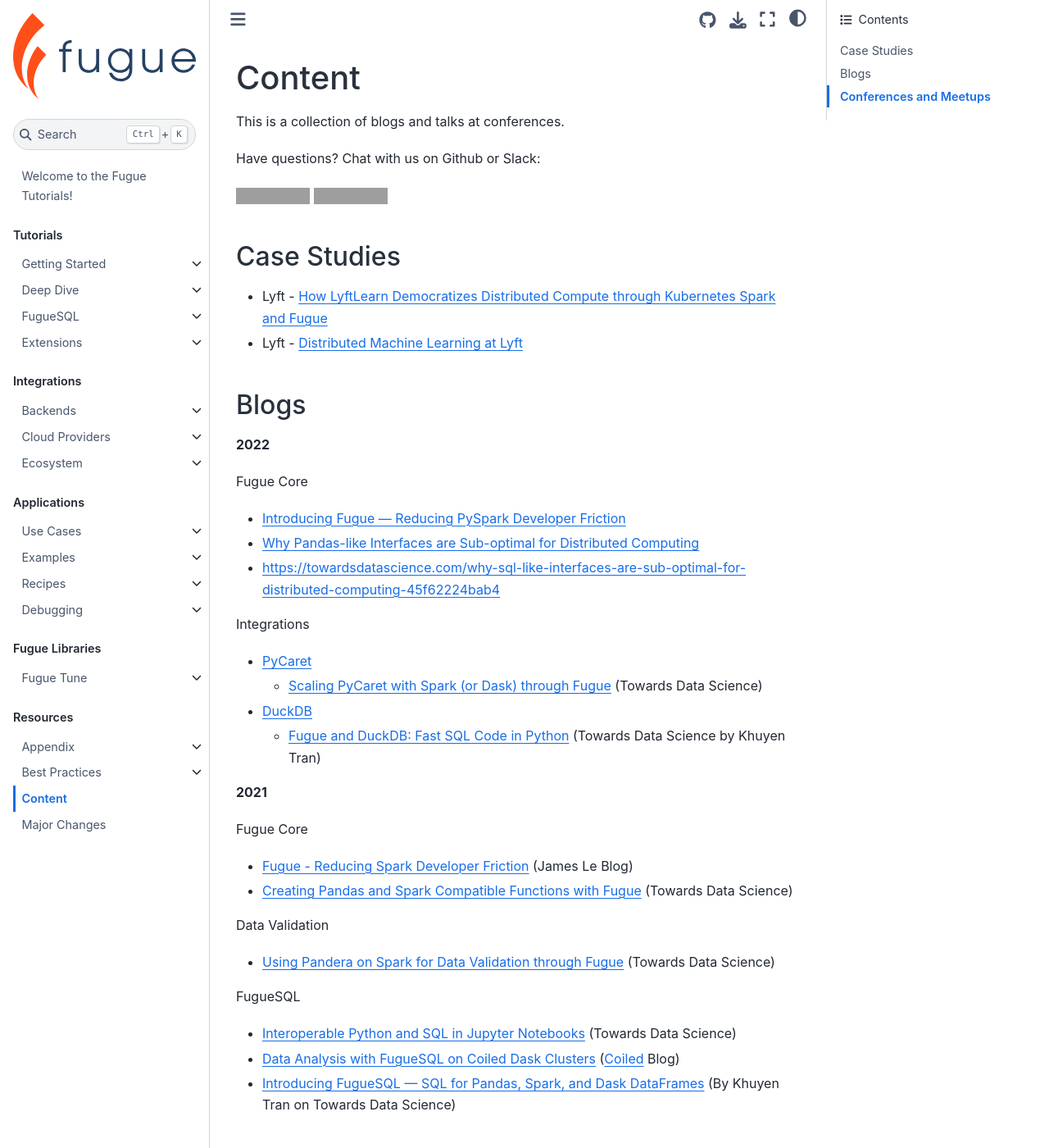
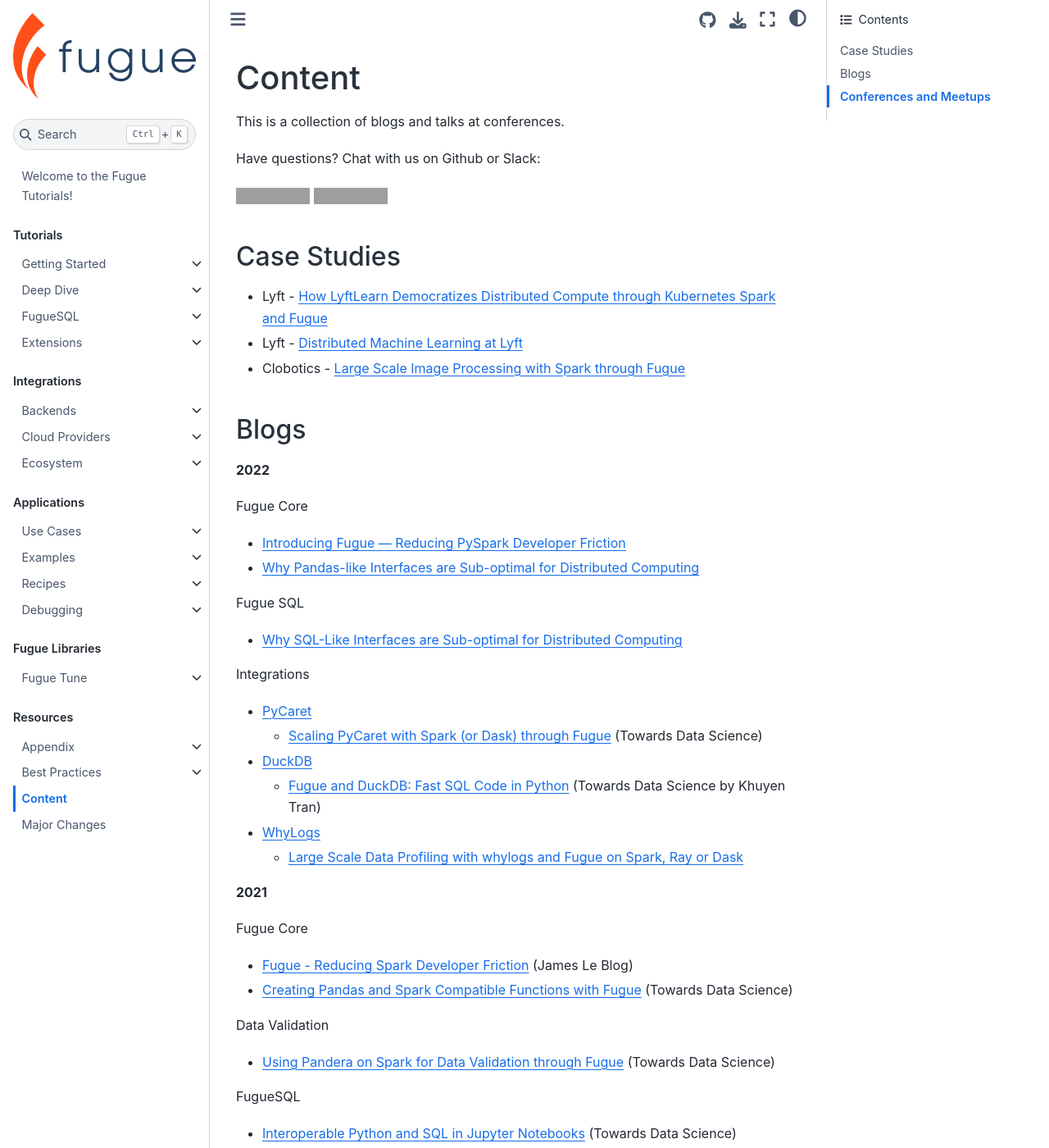
Before and after one commit to fugue-project/tutorials, a Jupyter Book: the page built from tutorials/resources/content.md, in a window 1280 px wide and 1400 px high. Shown: the whole window at 82% size. Built offline with Jupyter Book 1.0.4 settings and Sphinx 7.4.7 and the Sphinx Book theme 1.1.4, drawn with Linux system fonts in a browser that asks for light colours; pages that are not in the unit, such as notebooks, are missing from menus; some of the changed text lies outside the part shown; grey boxes are pictures that could not be loaded.

Commit message:
Updating resources (#190)
* Updating resources

* update

```diff
--- a/tutorials/resources/content.md
+++ b/tutorials/resources/content.md
@@ -11,6 +11,7 @@
 
 * Lyft - [How LyftLearn Democratizes Distributed Compute through Kubernetes Spark and Fugue](https://eng.lyft.com/how-lyftlearn-democratizes-distributed-compute-through-kubernetes-spark-and-fugue-c0875b97c3d9)
 * Lyft - [Distributed Machine Learning at Lyft](https://www.youtube.com/watch?v=_IVyIOV0LgY)
+* Clobotics - [Large Scale Image Processing with Spark through Fugue](https://medium.com/fugue-project/large-scale-image-processing-with-spark-through-fugue-e510b9813da8)
 
 ## Blogs
 
@@ -20,7 +21,9 @@
 
 * [Introducing Fugue — Reducing PySpark Developer Friction](https://towardsdatascience.com/introducing-fugue-reducing-pyspark-developer-friction-a702230455de)
 * [Why Pandas-like Interfaces are Sub-optimal for Distributed Computing](https://towardsdatascience.com/why-pandas-like-interfaces-are-sub-optimal-for-distributed-computing-322dacbce43?gi=cb919ef43b2b)
-* [https://towardsdatascience.com/why-sql-like-interfaces-are-sub-optimal-for-distributed-computing-45f62224bab4](https://towardsdatascience.com/why-sql-like-interfaces-are-sub-optimal-for-distributed-computing-45f62224bab4)
+
+Fugue SQL
+* [Why SQL-Like Interfaces are Sub-optimal for Distributed Computing](https://towardsdatascience.com/why-sql-like-interfaces-are-sub-optimal-for-distributed-computing-45f62224bab4)
 
 Integrations
 
@@ -28,6 +31,8 @@
   * [Scaling PyCaret with Spark (or Dask) through Fugue](https://medium.com/p/60bdc3ce133f) (Towards Data Science)
 * [DuckDB](https://duckdb.org/)
   * [Fugue and DuckDB: Fast SQL Code in Python](https://towardsdatascience.com/fugue-and-duckdb-fast-sql-code-in-python-e2e2dfc0f8eb) (Towards Data Science by Khuyen Tran)
+* [WhyLogs](https://github.com/whylabs/whylogs)
+  * [Large Scale Data Profiling with whylogs and Fugue on Spark, Ray or Dask](https://kdykho.medium.com/large-scale-data-profiling-with-whylogs-and-fugue-on-spark-ray-or-dask-e6917f6e1621?source=user_profile---------1----------------------------)
 
 **2021**
 
@@ -55,6 +60,7 @@
 
 * [Comparing the Different Ways to Scale Python and Pandas Code](https://www.youtube.com/watch?v=b3ae0m_XTys) (PyCon US)
 * [Comparing the Different Ways to Scale Python and Pandas Code](https://www.youtube.com/watch?v=uyaIrVvBSW4) (SciPy)
+* [Testing Big Data Applications (Spark, Dask, and Ray)](https://www.youtube.com/watch?v=yQHksEh1GCs&list=PLGVZCDnMOq0opPc5-dp6ZDCFvOqDBlUuv&index=37) (PyData NYC)
 
 Machine Learning
 
```
